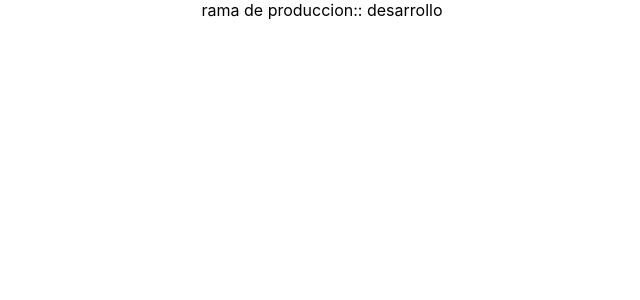
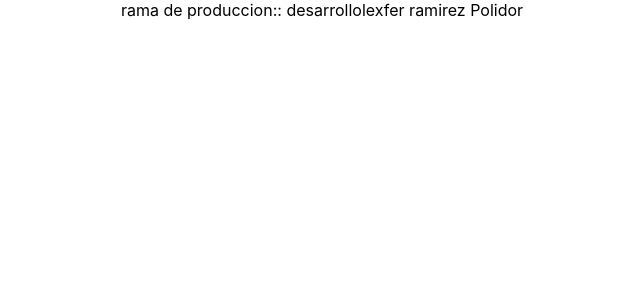
Before and after one commit to LexferRam/reactJS-GitLab-CI-CD-pipeline, a React (Create React App) app: page / in a window 1280 px wide. Shown: the top 300 px of the page, without its empty margins (318-958 px from the left). Built offline with nearby package versions, Linux system fonts and the light colour scheme.

Commit message:
add changes to app

```diff
--- a/src/App.js
+++ b/src/App.js
@@ -5,6 +5,7 @@ function App() {
   return (
     <div className="App">
       rama de produccion:: {process.env.REACT_APP_ENV}
+      lexfer ramirez Polidor
     </div>
   );
 }
```
